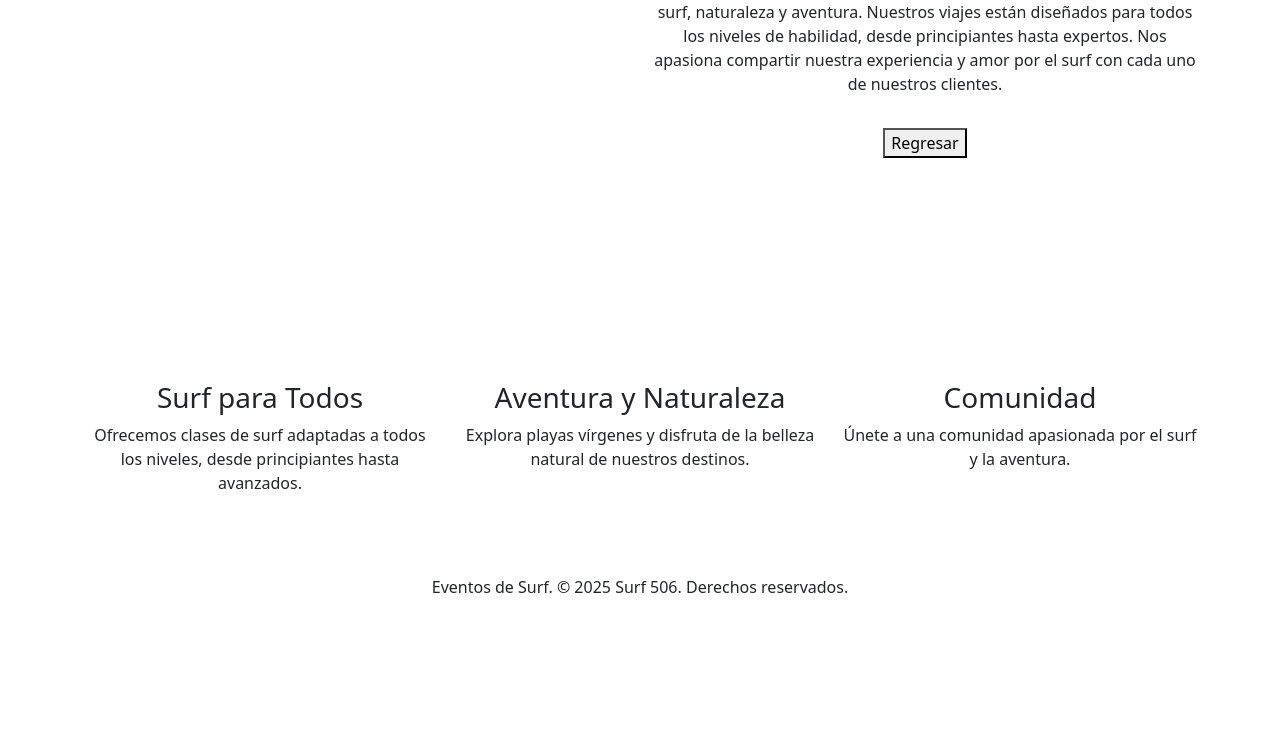
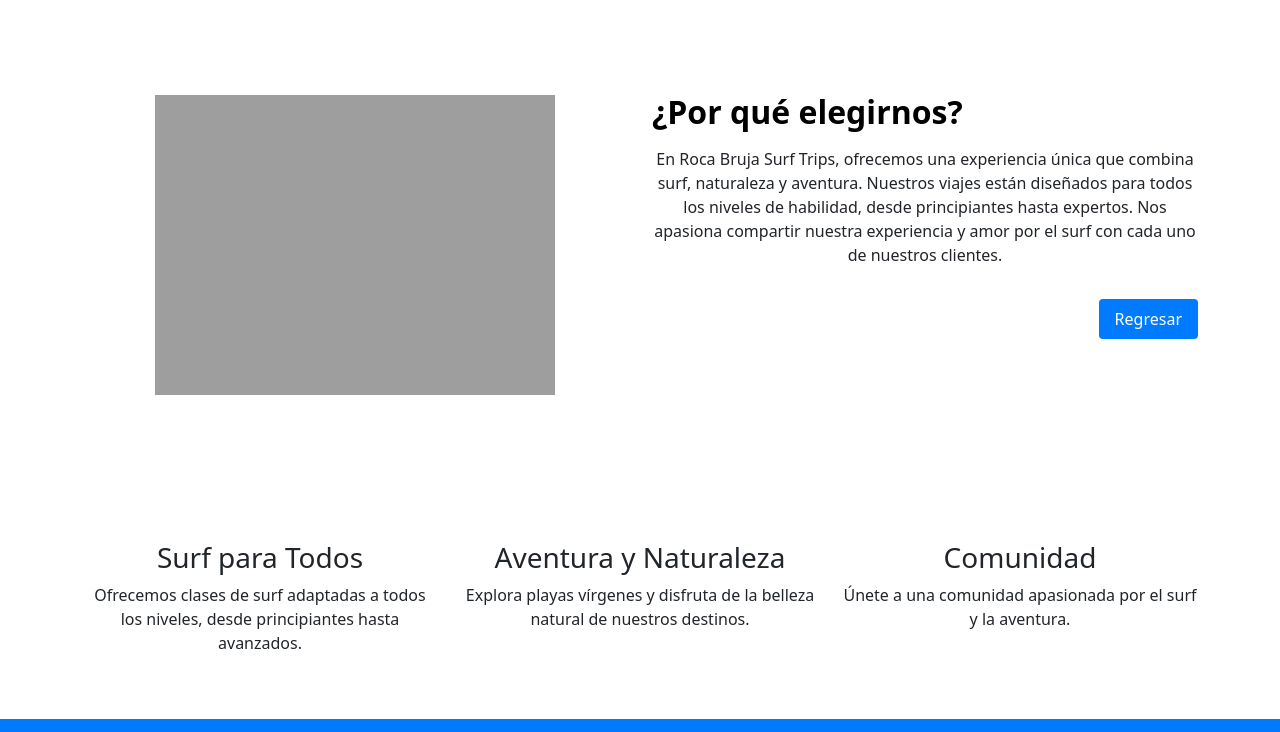
Before and after one commit to mish-ell/cenfo-bitic-30, a plain HTML site: page Tarea2Retos/retos/reto1.html in a window 1280 px wide. Shown: the part 649-1381 px from the top of the page. Before the commit the page ends 1280 px from the top, so only its background shows below. Drawn offline with nearby package versions, Linux system fonts and the light colour scheme; the site is published under a folder, as on GitHub Pages, so addresses that start at the root find nothing.

Commit message:
Update reto1.html
relative path changes

```diff
--- a/Tarea2Retos/retos/reto1.html
+++ b/Tarea2Retos/retos/reto1.html
@@ -5,14 +5,14 @@
     <meta name="viewport" content="width=device-width, initial-scale=1">
     <title></title>
     <!-- favicon -->
-    <link href="/img/favicon.png" rel="icon">
+    <link href="../img/favicon.png" rel="icon">
     <link href="https://cdn.jsdelivr.net/npm/bootstrap@5.3.6/dist/css/bootstrap.min.css" rel="stylesheet" integrity="sha384-4Q6Gf2aSP4eDXB8Miphtr37CMZZQ5oXLH2yaXMJ2w8e2ZtHTl7GptT4jmndRuHDT" crossorigin="anonymous">
 
     <!-- cargar libreria de iconos -->
     <link href="https://unicons.iconscout.com/release/v4.0.8/css/line.css" rel="stylesheet">
 
     <!-- hoja de estilo -->
-    <link href="/css/reto1.css" rel="stylesheet">
+    <link href="../css/reto1.css" rel="stylesheet">
 
   </head>
 
```
